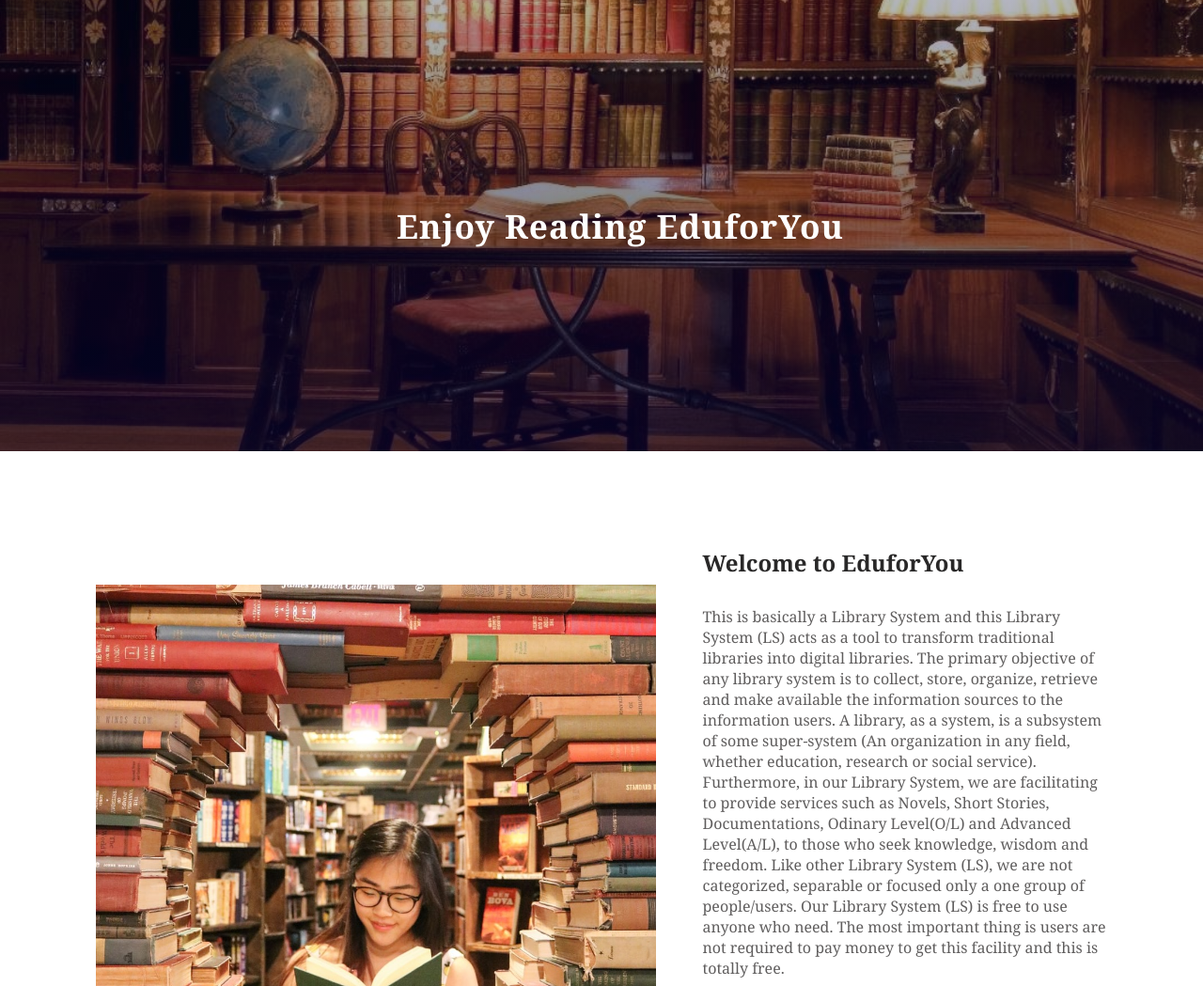
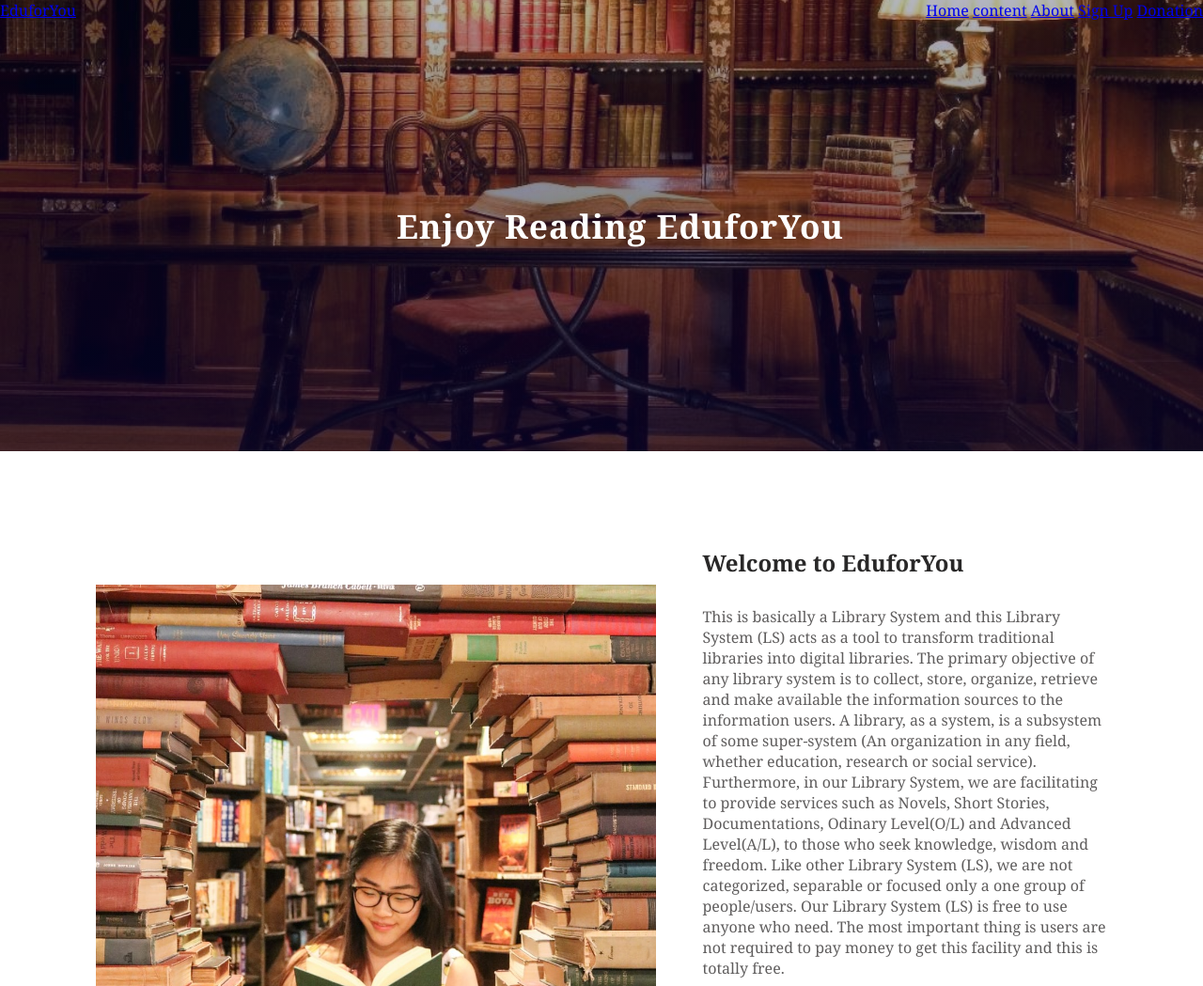
Before and after one commit to NSachini/web-project, a plain HTML site: page about.html in a window 1280 px wide. Shown: the top 1049 px of the page at 94% size. Drawn offline with Linux system fonts and the light colour scheme.

Commit message:
about modified

```diff
--- a/about.html
+++ b/about.html
@@ -7,6 +7,22 @@
         <link rel="stylesheet" href="about1.css">
     </head>
     <body>
+        <header>
+            <a href="#" class="brand">EduforYou</a>
+            <div class="menu-btn">
+                <div class="navigation">
+                    <div class="navigation-item">
+                        <a href="#">Home</a>
+                        <a href="#">content</a>
+                        <a href="#">About</a>
+                        <a href="#">Sign Up</a>
+                        <a href="#">Donation</a>
+                    </div>
+                </div>
+            </div>
+
+        </header>
+
         <section id="about-home">
         <h1>Enjoy Reading EduforYou</h1>
         </section>
--- a/about1.css
+++ b/about1.css
@@ -5,6 +5,22 @@
     box-sizing: border-box;
 
 }
+
+/*navbar*/
+header{
+    z-index: 999;
+    position: absolute;
+    top: 0;
+    left: 0;
+    width: 100%;
+    display: flex;
+    justify-content: space-between;
+    align-items: 15;
+}
+
+
+
+
 
 /*about*/
 #about-home{
```
